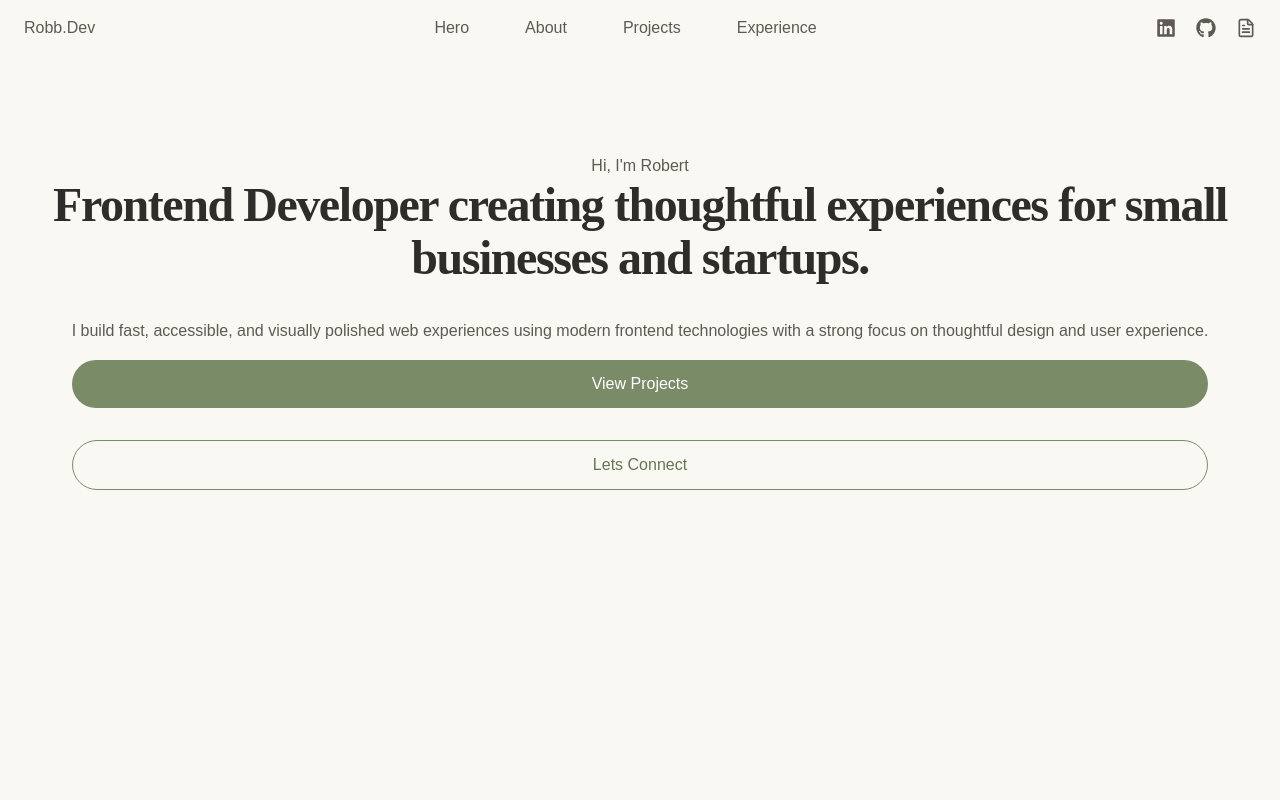
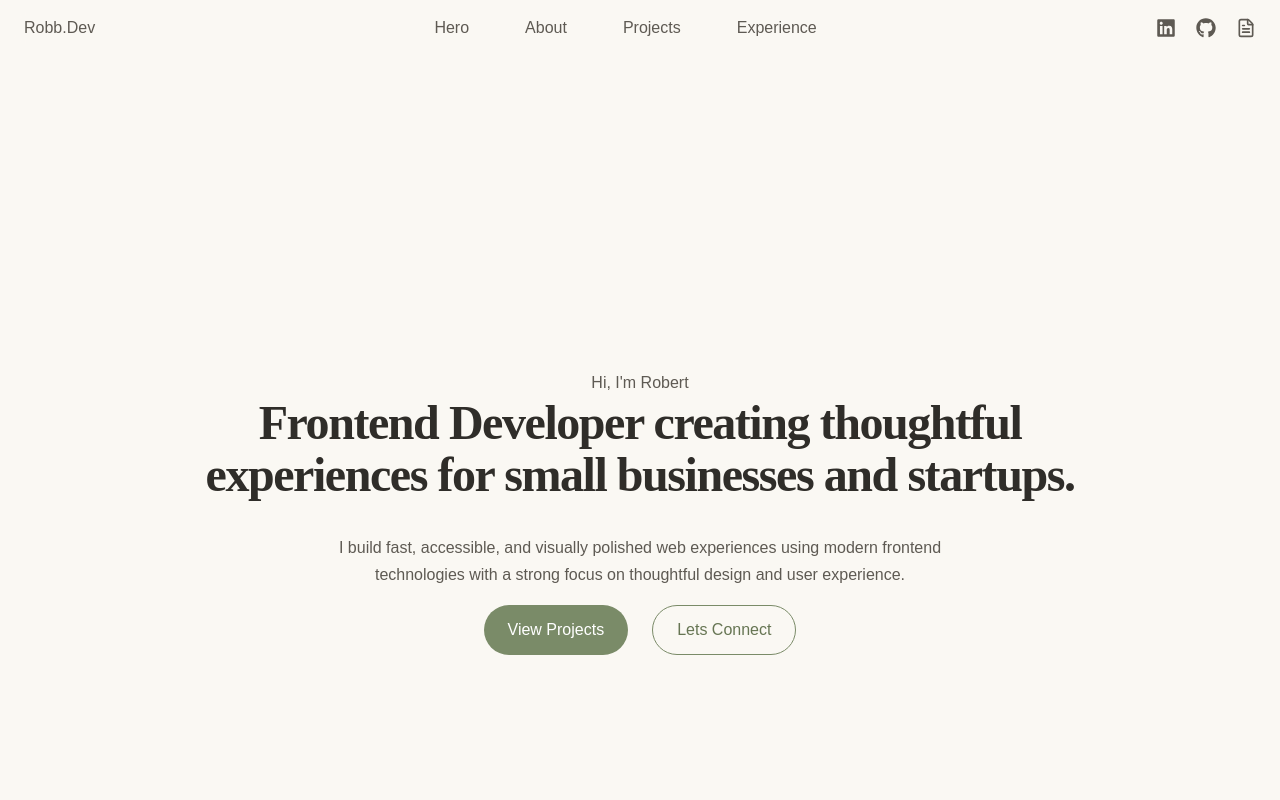
Before and after one commit to Robb-Designs/portfolio-website, a React (Vite) app: page / in a window 1280 px wide. Shown: the top 800 px of the page. Built offline with nearby package versions, Linux system fonts and the light colour scheme.

Commit message:
feat: refine navbar and hero interactions

```diff
--- a/src/components/Navbar.jsx
+++ b/src/components/Navbar.jsx
@@ -10,14 +10,14 @@ function Navbar({ className = "", ...props }) {
           className={`flex justify-between items-center py-4 ${className}`}
           {...props}
         >
-          <a href="#hero" className="transition-colors duration-300 hover:text-olive-700">
+          <a href="#hero" className="transition-colors duration-300 hover:text-rose-700 hover:underline-offset-1">
             Robb.Dev
           </a>
 
           <div className="flex gap-14">
             {navLinks.map((link) => {
               return (
-                <a className="transition-colors duration-300 hover:text-olive-700" key={link.href} href={link.href}>
+                <a className="transition-colors duration-300 hover:text-rose-700 hover:underline-offset-1" key={link.href} href={link.href}>
                   {link.label}
                 </a>
               );
@@ -29,7 +29,7 @@ function Navbar({ className = "", ...props }) {
               const Icon = link.icon;
 
               return (
-                <a key={link.label} href={link.href} aria-label={link.label} target="_blank" rel="noopener noreferrer">
+                <a  className="transition-colors duration-300 hover:text-rose-700" key={link.label} href={link.href} aria-label={link.label} target="_blank" rel="noopener noreferrer">
                   <Icon size={20}/>
                 </a>
               );
--- a/src/components/sections/Hero.jsx
+++ b/src/components/sections/Hero.jsx
@@ -4,26 +4,26 @@ import Button from "../ui/Button.jsx";
 
 function Hero() {
   return (
-    <Section className="min-h-screen">
+    <Section>
       <Container>
-        <div className="flex flex-col justify-center items-center text-center">
+        <div className="min-h-[calc(100vh-80px)] flex flex-col justify-center items-center text-center">
           <div className="mb-8">
             <p>Hi, I'm Robert</p>
 
-            <h1 className="text-5xl font-semibold">
+            <h1 className="text-5xl font-semibold max-w-4xl">
               Frontend Developer creating thoughtful experiences for small
               businesses and startups.
             </h1>
           </div>
 
           <div className="flex flex-col gap-4">
-            <p>
+            <p className="max-w-2xl">
               I build fast, accessible, and visually polished web experiences
               using modern frontend technologies with a strong focus on
               thoughtful design and user experience.
             </p>
 
-            <div className="flex-col md:flex gap-8">
+            <div className="flex flex-col md:flex-row gap-6 justify-center">
               <Button variant="primary">View Projects</Button>
               <Button variant="secondary">Lets Connect</Button>
             </div>
```
